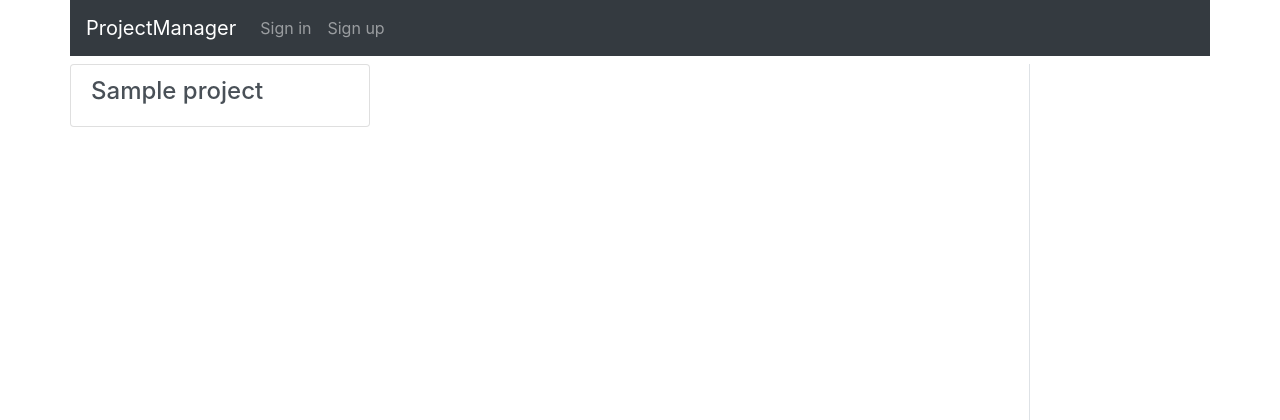
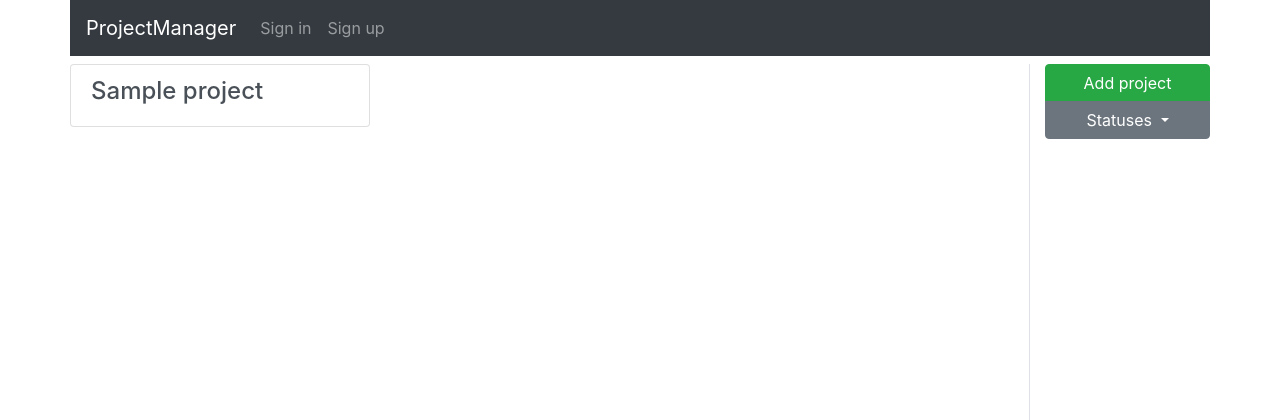
Before and after one commit to TheDim0n/ProjectManager, a Django app: template projects/templates/projects/index.html in a window 1280 px wide. Shown: the top 420 px of the page. Run offline with Django 3.2, Linux system fonts and the light colour scheme; the template is opened without the code that fills it: most values are stand-ins (such as "Sample title", 1, 10 or a date in 2020); some libraries are stand-ins or nearby versions.

Commit message:
Add project

```diff
--- a/projects/models.py
+++ b/projects/models.py
@@ -4,7 +4,7 @@ from status.models import Status
 
 class Project(models.Model):
     name = models.CharField(max_length=100)
-    status = models.ForeignKey(Status, on_delete=models.PROTECT, null=True, editable = False)
+    status = models.ForeignKey(Status, on_delete=models.PROTECT, null=True, editable=False)
 
     def __str__(self):
         return self.name
@@ -13,7 +13,7 @@ class Project(models.Model):
 class Level(models.Model):
     name = models.CharField(max_length=100)
     project = models.ForeignKey(Project, on_delete=models.PROTECT, null=True)
-    status = models.ForeignKey(Status, on_delete=models.PROTECT, null=True, editable = False)
+    status = models.ForeignKey(Status, on_delete=models.PROTECT, null=True, editable=False)
 
     def __str__(self):
         return self.name
--- a/projects/templates/projects/index.html
+++ b/projects/templates/projects/index.html
@@ -3,3 +3,20 @@
 {% block body %}
     {% include 'projects/projects_list.html' %}
 {% endblock body %}
+
+{% block actions %}
+    <div class="btn-group-vertical btn-block">
+        <a class="btn btn-success" href={% url 'projects:create_project' %}> Add project </a>
+        <div class="btn-group" role="group">
+            <button id="StatusDrop" type="button" class="btn btn-secondary dropdown-toggle" data-toggle="dropdown" aria-haspopup="true" aria-expanded="false">
+                Statuses
+            </button>
+            <!-- <div class="dropdown-menu" aria-labelledby="StatusDrop">
+                <a class="dropdown-item" href="{% url 'tasks:index' %}"> All </a>
+                {% for status in status_list %}
+                    <a class="dropdown-item" href="{% url 'tasks:status_order' status %}"> {{ status }} </a>
+                {% endfor %}
+            </div> -->
+        </div>
+    </div>
+{% endblock actions %}
--- a/projects/urls.py
+++ b/projects/urls.py
@@ -7,4 +7,6 @@ app_name = 'projects'
 urlpatterns = [
     path('', views.index, name='index'),
     path('<int:project_id>', views.project_details, name="project_details"),
+    path('create_project', views.ProjectCreateView.as_view(success_url='/projects/'), name='create_project'),
+
 ]
--- a/tasks/models.py
+++ b/tasks/models.py
@@ -18,7 +18,7 @@ class Task(models.Model):
         default=Status.objects.get_or_create(text="No status")[0].id,
     )
     description = models.TextField(max_length=1000, blank=True)
-    level = models.ForeignKey(Level, on_delete=models.PROTECT, null=True, blank = True, editable = False)
+    level = models.ForeignKey(Level, on_delete=models.PROTECT, null=True, blank=True, editable=False)
 
     def __str__(self):
         return self.name
```
Also changed, not shown: projects/forms.py (added, +16 -0 lines), projects/templates/projects/create_project.html (added, +11 -0 lines), projects/views.py (+8 -1 lines).
